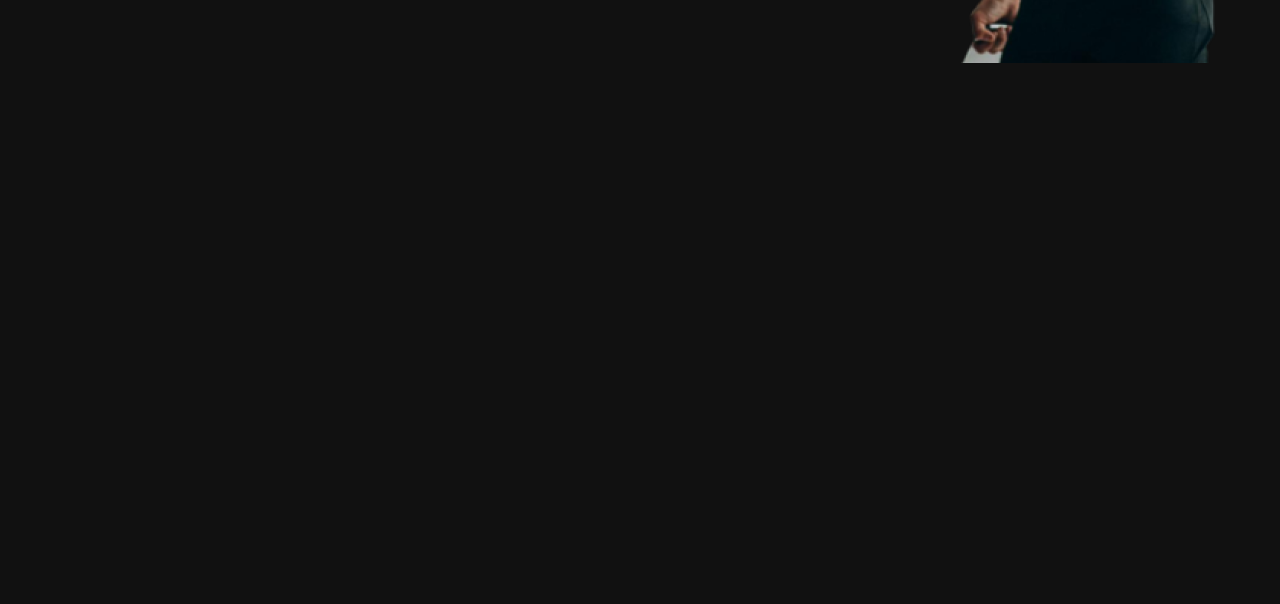
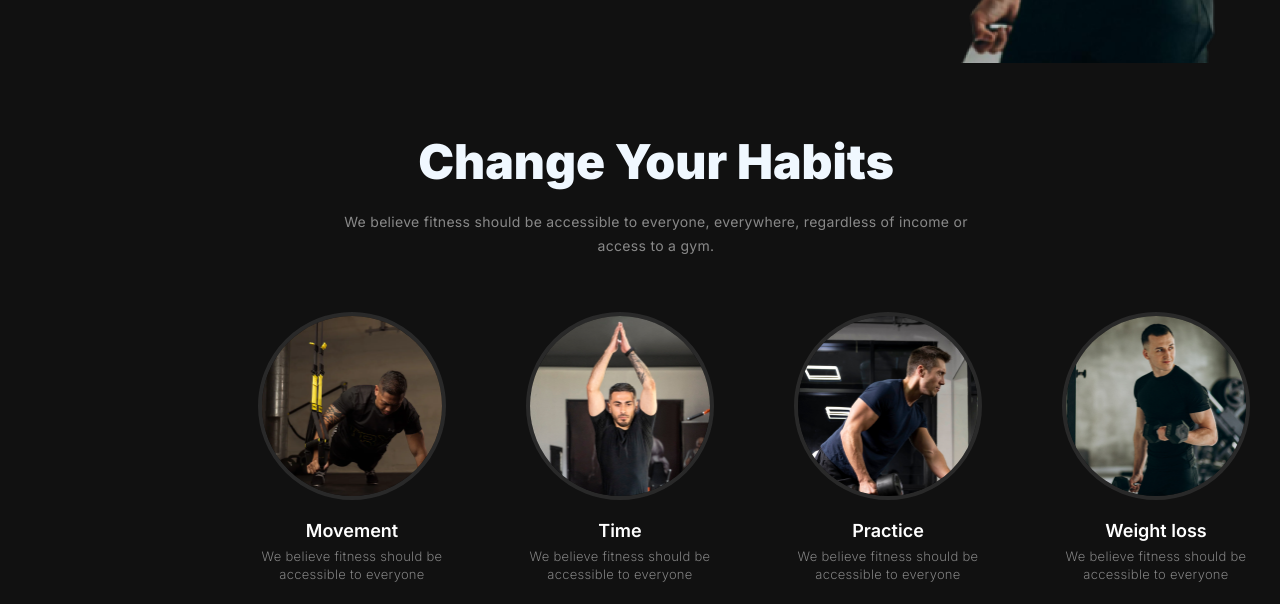
Before and after one commit to Fariha-alam-mozumder/assignment2, a plain HTML site: page index.html in a window 1280 px wide. Shown: the part 636-1240 px from the top of the page. Before the commit the page ends 800 px from the top, so only its background shows below. Drawn offline with Linux system fonts and the light colour scheme.

Commit message:
2nd commit

```diff
--- a/index.html
+++ b/index.html
@@ -54,6 +54,38 @@
    </div>
 </div>
     </header>
+    <main>
+        <section class="secondbigdiv">
+            <div class="secondheading">
+                <h1>Change Your Habits</h1>
+                <p>We believe fitness should be accessible to everyone, everywhere, regardless of income or access to a gym.</p>
+            </div>
+
+            <div class="multiphotos">
+                <div class="photos">
+                    <img src="images/image 3.png">
+                    <h5>Movement</h5>
+                    <p>We believe fitness should be accessible to everyone</p>
+                </div>
+                <div class="photos">
+                    <img src="images/image 2.png">
+                    <h5>Time</h5>
+                    <p>We believe fitness should be accessible to everyone</p>
+                </div>
+                <div class="photos">
+                    <img src="images/image 4.png">
+                    <h5>Practice</h5>
+                    <p>We believe fitness should be accessible to everyone</p>
+                </div>
+                <div class="photos">
+                    <img src="images/image 5.png">
+                    <h5>Weight loss</h5>
+                    <p>We believe fitness should be accessible to everyone</p>
+                </div>
+            </div>
+
+        </section>
+    </main>
 
 
 </body>
--- a/style.css
+++ b/style.css
@@ -270,3 +270,115 @@ color: aliceblue;
 
 
 }
+.secondbigdiv{
+    width: Hug (1,044px);
+  height: Hug (430px);
+  top: 815px;
+  left: 198px;
+  gap: 58px;
+  opacity: 0px;
+  margin-top: -70px;
+
+  }
+  .secondheading{
+  width: Hug (671px);
+  height: Hug (120px);
+  margin-top: 100px;
+  display: flex;
+  flex-direction: column;
+  justify-content: center;
+  align-items: center;
+  gap: 0px;
+  opacity: 0px;
+  margin-left: 400px;
+  }
+
+  .secondheading h1{
+
+  font-family: Inter;
+  font-size: 48px;
+  font-weight: 900;
+  line-height: 57.6px;
+  color: aliceblue;
+  }
+  .secondheading p{
+    width: 671px;
+  height: 48px;
+  gap: 0px;
+  opacity: 0px;
+  font-family: Inter;
+  font-size: 14px;
+  font-weight: 400;
+  line-height: 24px;
+  letter-spacing: 0.30000001192092896px;
+  text-align: center;
+  color: rgba(255, 255, 255, 0.5);
+  margin-top: -20px;
+
+
+  }
+  .photos{
+    width: Fixed (231px);
+  height: Hug (274px);
+  gap: 30px;
+  opacity: 0px;
+  display: flex;
+  flex-direction: column;
+  justify-content: center;
+  align-items: center;
+  margin-top: 40px;
+
+  }
+
+  .photos img{
+  width: 180px;
+  height: 180px;
+  gap: 0px;
+  border-radius: 100px;
+  border: 4px;
+  border: 4px solid rgba(255, 255, 255, 0.1)
+
+
+  }
+  .photos h5{
+    width: Hug (231px);
+  height: Hug (64px);
+  gap: 6px;
+  font-family: Inter;
+  font-size: 18px;
+  font-weight: 600;
+  line-height: 21.6px;
+  text-align: center;
+  color: rgba(255, 255, 255, 1);
+  margin-top: -10px;
+
+
+  }
+  .photos p{
+    width: Hug (231px);
+  height: Hug (64px);
+  gap: 6px;
+  opacity: 0px;
+  font-family: Inter;
+  font-size: 13px;
+  font-weight: 270;
+  line-height: 18px;
+  letter-spacing: 0.30000001192092896px;
+  text-align: center;
+  color: rgba(255, 255, 255, 0.5);
+  margin-top: -55px;
+
+  }
+
+  .multiphotos{
+    width: Hug (1,500px);
+  height: Hug (260px);
+  gap: 80px;
+  opacity: 0px;
+  display: flex;
+  flex-direction: row;
+  justify-content: space-evenly;
+  margin-left: 250px;
+
+
+  }
```
